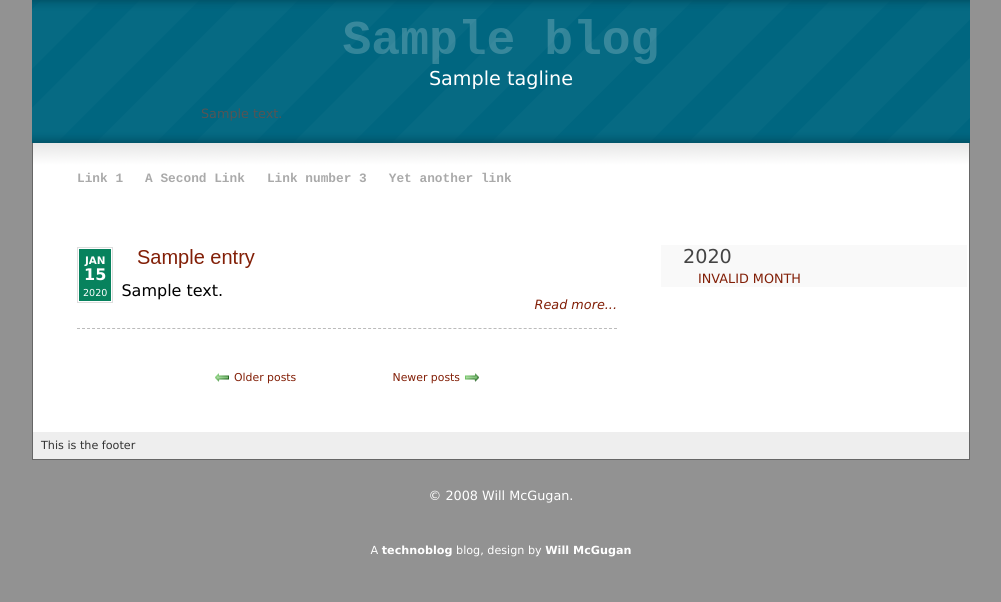
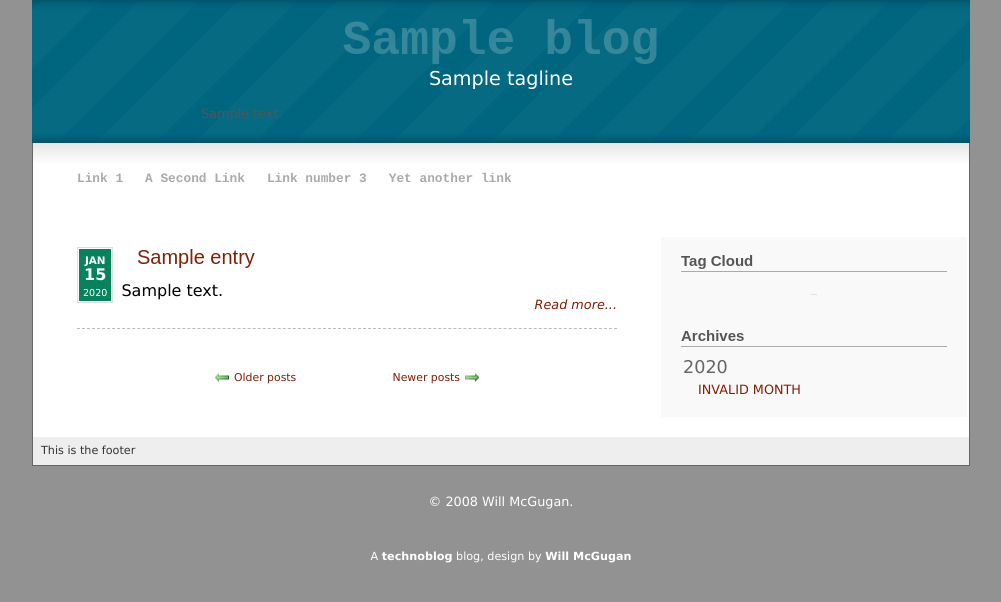
Before and after one commit to jpic/djangotechblog, a Django app: template techblog/templates/blog.html in a window 1280 px wide. Shown: the part 41-643 px from the top of the page, without its empty margins (139-1140 px from the left). Run offline with Django 3.2, Linux system fonts and the light colour scheme; the template is opened without the code that fills it: most values are stand-ins (such as "Sample title", 1, 10 or a date in 2020); data that the repository does not hold is empty; parts of the project's set-up code (start-up, migrations or seed data) failed here and were passed over.

Commit message:
Lots of work on tags

```diff
--- a/techblog/media/css/blog_base.css
+++ b/techblog/media/css/blog_base.css
@@ -96,6 +96,7 @@
     clear:both;
     padding-top:4px;
     /*background-color:#575773;*/
+    clear:both;
 }
 
 
@@ -263,6 +264,28 @@
     background-repeat:repeat-x;
 }
 
+#column2 h1
+{
+    font-size:15px;
+    font-weight:bold;
+    margin:10px 0px;
+
+    color:#555;
+
+    font-family:Arial,sans-serif;
+
+    /*border-top:1px solid #ccc;
+    border-bottom:1px solid #ccc;*/
+    /*background-image:url("/media/images/subtlegradient.png");*/
+    background-position:0 1px;
+    background-repeat:repeat-x;
+    padding:0px 0px 3px 0px;
+    font-family:arial,sans-serif;
+    border-bottom:1px solid #aaa;
+
+
+}
+
 
 .column1-content p
 {
@@ -285,7 +308,7 @@
 
 .column2-content
 {
-    padding:0px 20px;
+    padding:6px 20px 20px 20px;
     background-color:#f9f9f9;
     /*padding:10px;*/
 
@@ -730,8 +753,8 @@
 .archive-year
 {
     padding:2px;
-    font-size:120%;
-    color:#444;
+    font-size:110%;
+    color:#666;
     margin-top:8px;
     /*border-bottom:1px solid #bbb;*/
     margin-bottom:4px;
@@ -789,3 +812,64 @@
     height:16px;
     width:100%;
 }
+
+.tag
+{
+    /*font-size:50%;*/
+    height:22px;
+    padding:4px;
+    margin:2px;
+    text-align:center;
+}
+
+.archives
+{
+}
+
+.tag-cloud
+{
+    text-align:center;
+    margin-bottom:30px;
+}
+
+
+.tag a
+{
+
+    list-style: none;
+    font-weight:bold;
+    color:#666;
+    /*font-family:courier, sans-serif;*/
+    padding:1px;
+    padding-left:4px;
+    padding-right:4px;
+}
+
+.tag a
+{
+    padding-bottom:1px;
+    /*border-bottom:4px solid transparent;*/
+    margin-bottom:4px;
+    color:#aaa;
+}
+
+.tag a:hover
+{
+    color:#111;
+    color:#07825D;
+    padding-bottom:1px;
+    text-decoration:none;
+    background-color:white;
+    border:1px solid #777;
+    padding:0px;
+    padding-left:3px;
+    padding-right:3px;
+
+}
+
+.tag a:visited
+{
+    padding-bottom:1px;
+    /*border-bottom:4px solid white;*/
+
+}
--- a/techblog/templates/blog.html
+++ b/techblog/templates/blog.html
@@ -71,17 +71,34 @@
 
 
 {% block column2 %}
+
+
+<h1>Tag Cloud</h1>
+<div class="tag-cloud">
+{% for font_size, tag in blog.get_tag_cloud %}
+    <span class="tag" style="font-size:{{ font_size }}px;">
+        <a href="#" title="{{ tag.count }} posts">{{ tag.name|title }}</a>
+    </span>
+{% endfor %}
+</div>
+
+<h1>Archives</h1>
+<div class="archives">
     {% for year,months in archives %}
     <div class="archive-year">{{ year }}</div>
     <ul class="archive-months">
         {% for year, month, count in months %}
         <li>
-        <div class="archive-month"><a href="#" title="{{ count }} posts">{{ month|longmonth }}</a></div>
+            <div class="archive-month">
+                <a href="#" title="{{ count }} posts">{{ month|longmonth }}</a>
+            </div>
         </li>
         {% endfor %}
     </ul>
     <div class="clear"> </div>
     {% endfor %}
+</div>
+
 {% endblock %}
 
 
```
Also changed, not shown: techblog/apps/blog/models.py (+75 -0 lines), techblog/apps/blog/views.py (+4 -4 lines). Lines whose indentation alone changed are shown as unchanged.
